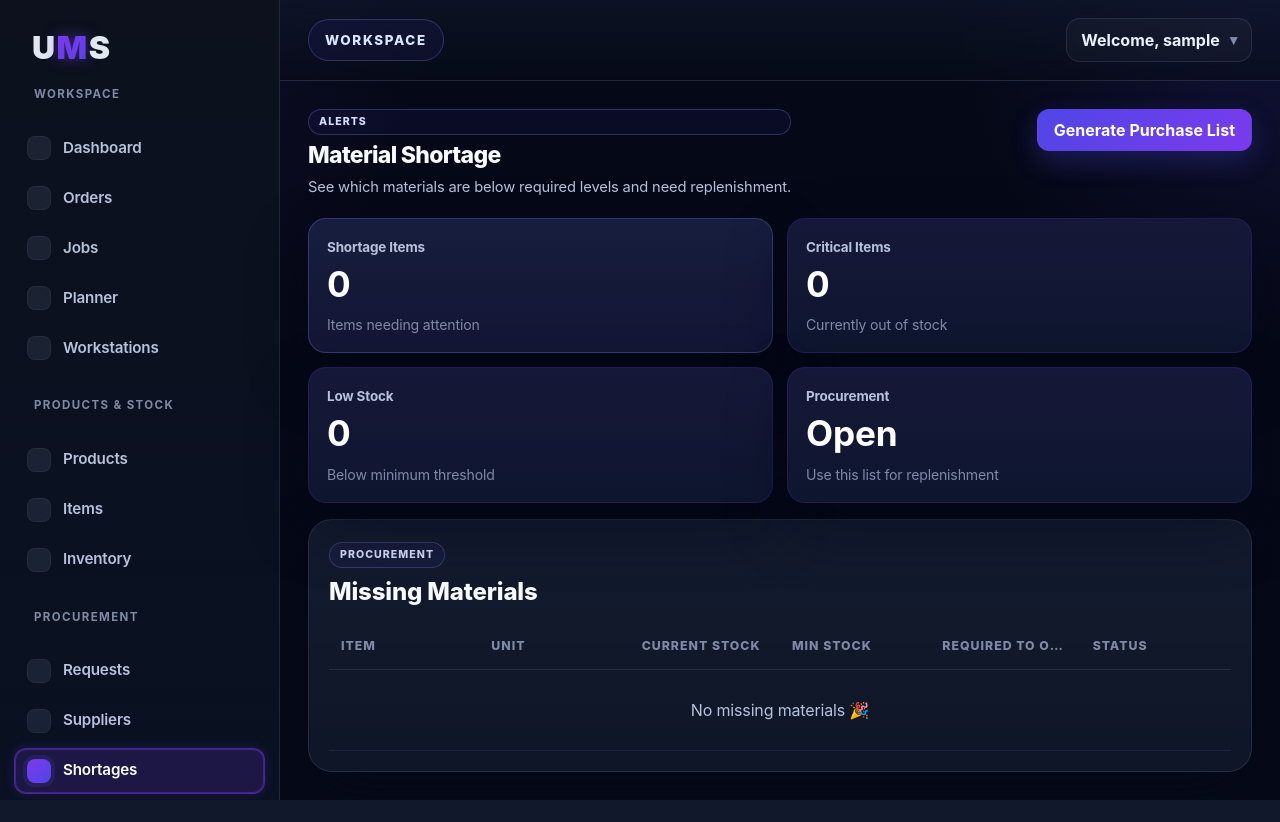
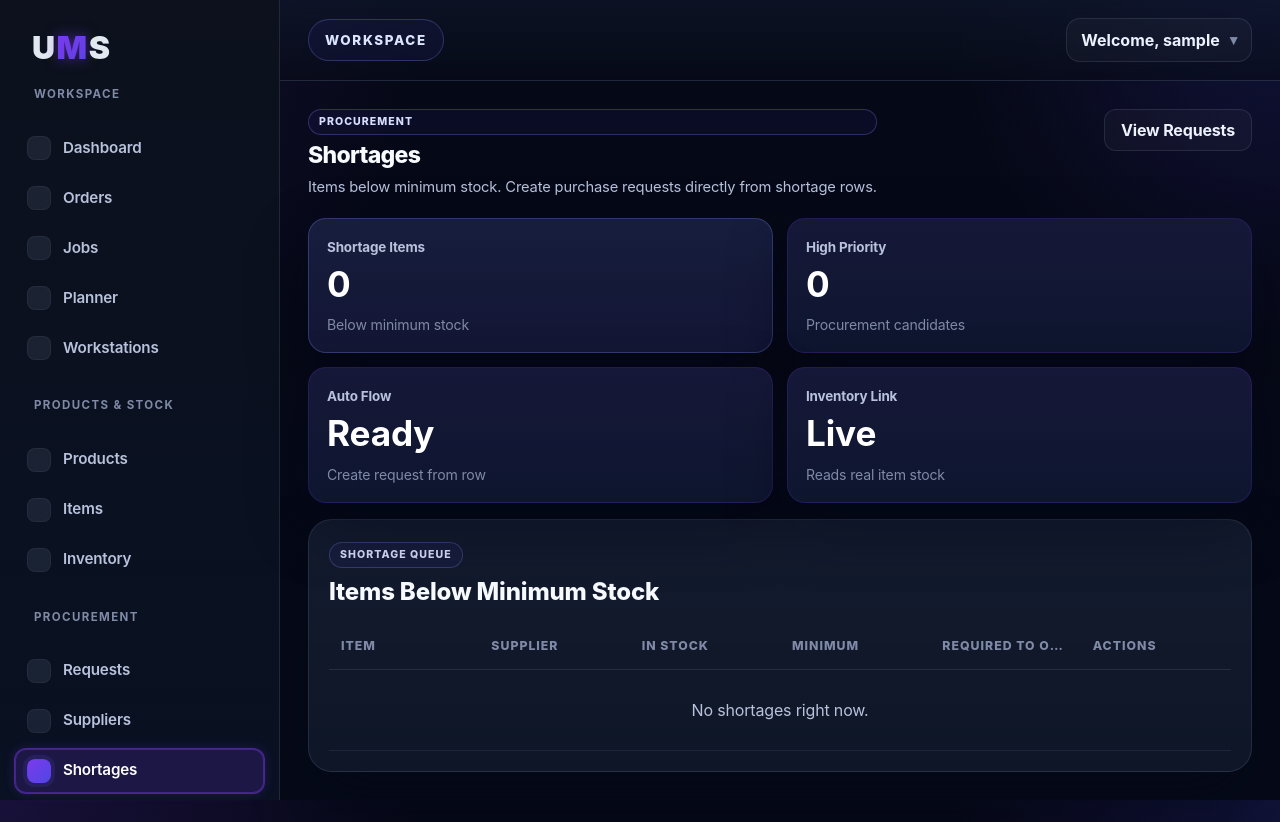
Before and after one commit to bracekk/UMS-Unity-Manufacturing-Solutions, a Flask app: page /materials-shortage in a window 1280 px wide. Before the commit the page ends 800 px from the top, so only its background shows below. Run offline with Flask 3, Linux system fonts and the light colour scheme; the visitor is signed in with stand-in values (Sample User, id 1); data that the repository does not hold is empty; some libraries are stand-ins or nearby versions.

Commit message:
Update materials_shortage.html

```diff
--- a/templates/materials_shortage.html
+++ b/templates/materials_shortage.html
@@ -1,17 +1,17 @@
 {% extends "base.html" %}
 
-{% block title %}UMS | Material Shortage{% endblock %}
+{% block title %}UMS | Shortages{% endblock %}
 
 {% block content %}
 <div class="jobs-header">
   <div class="jobs-header-left">
-    <span class="eyebrow-label">Alerts</span>
-    <h1>Material Shortage</h1>
-    <p>See which materials are below required levels and need replenishment.</p>
+    <span class="eyebrow-label">Procurement</span>
+    <h1>Shortages</h1>
+    <p>Items below minimum stock. Create purchase requests directly from shortage rows.</p>
   </div>
 
   <div class="jobs-header-right">
-    <button type="button" class="dashboard-btn primary">Generate Purchase List</button>
+    <a href="{{ url_for('purchase_requests') }}" class="dashboard-btn secondary">View Requests</a>
   </div>
 </div>
 
@@ -19,98 +19,95 @@
   <div class="stat-card stat-card-accent">
     <span class="stat-label">Shortage Items</span>
     <strong>{{ shortage_items|length }}</strong>
-    <span class="stat-meta">Items needing attention</span>
+    <span class="stat-meta">Below minimum stock</span>
   </div>
 
   <div class="stat-card">
-    <span class="stat-label">Critical Items</span>
-    <strong>
-      {% set critical = namespace(value=0) %}
-      {% for item in shortage_items %}
-        {% if item.stock_quantity <= 0 %}
-          {% set critical.value = critical.value + 1 %}
-        {% endif %}
-      {% endfor %}
-      {{ critical.value }}
-    </strong>
-    <span class="stat-meta">Currently out of stock</span>
+    <span class="stat-label">High Priority</span>
+    <strong>{{ shortage_items|length }}</strong>
+    <span class="stat-meta">Procurement candidates</span>
   </div>
 
   <div class="stat-card">
-    <span class="stat-label">Low Stock</span>
-    <strong>{{ shortage_items|length - critical.value }}</strong>
-    <span class="stat-meta">Below minimum threshold</span>
+    <span class="stat-label">Auto Flow</span>
+    <strong>Ready</strong>
+    <span class="stat-meta">Create request from row</span>
   </div>
 
   <div class="stat-card">
-    <span class="stat-label">Procurement</span>
-    <strong>Open</strong>
-    <span class="stat-meta">Use this list for replenishment</span>
+    <span class="stat-label">Inventory Link</span>
+    <strong>Live</strong>
+    <span class="stat-meta">Reads real item stock</span>
   </div>
 </div>
 
-<div class="dashboard-table-card shortage-table-card">
+<div class="dashboard-table-card section-spacing shortage-table-card">
   <div class="card-header">
     <div>
-      <span class="card-kicker">Procurement</span>
-      <h4>Missing Materials</h4>
+      <span class="card-kicker">Shortage Queue</span>
+      <h4>Items Below Minimum Stock</h4>
     </div>
   </div>
 
   <div class="table-wrapper">
-    <table class="orders-table shortage-table">
+    <table class="orders-table">
       <thead>
         <tr>
           <th>Item</th>
-          <th>Unit</th>
-          <th>Current Stock</th>
-          <th>Min Stock</th>
+          <th>Supplier</th>
+          <th>In Stock</th>
+          <th>Minimum</th>
           <th>Required to Order</th>
-          <th>Status</th>
+          <th>Actions</th>
         </tr>
       </thead>
-
       <tbody>
         {% if shortage_items %}
           {% for item in shortage_items %}
             <tr class="shortage-row">
               <td data-label="Item">
                 <div class="product-cell">
-                  <strong>{{ item.item_name }}</strong>
-                  <span class="product-sub">{{ item.item_code }}</span>
+                  <strong>{{ item.item_code }}</strong>
+                  <span class="product-sub">{{ item.item_name }}</span>
                 </div>
               </td>
 
-              <td data-label="Unit">{{ item.unit }}</td>
-
-              <td data-label="Current Stock">
-                {% if item.stock_quantity <= 0 %}
-                  <span class="stock-badge danger">{{ item.stock_quantity }}</span>
-                {% else %}
-                  <span class="stock-badge warning">{{ item.stock_quantity }}</span>
-                {% endif %}
+              <td data-label="Supplier">
+                {{ item.supplier_name if item.supplier_name else "—" }}
               </td>
 
-              <td data-label="Min Stock">
-                {{ item.min_stock }}
+              <td data-label="In Stock">
+                <span class="stock-badge danger">{{ item.stock_quantity }} {{ item.unit }}</span>
+              </td>
+
+              <td data-label="Minimum">
+                {{ item.min_stock }} {{ item.unit }}
               </td>
 
               <td data-label="Required to Order">
-                <strong class="shortage-qty">{{ item.required_to_order | round(2) }}</strong>
+                <span class="shortage-qty">{{ item.required_to_order }} {{ item.unit }}</span>
               </td>
 
-              <td data-label="Status">
-                {% if item.stock_quantity <= 0 %}
-                  <span class="status-badge delayed">Out of stock</span>
-                {% else %}
-                  <span class="status-badge waiting">Below minimum</span>
-                {% endif %}
+              <td data-label="Actions">
+                <div class="actions-cell request-actions">
+                  <form method="POST" action="{{ url_for('create_request_from_shortage', item_id=item.id) }}" class="inline-action-form">
+                    <button type="submit" class="table-action-btn primary-action-btn">
+                      Create Request
+                    </button>
+                  </form>
+
+                  <a href="{{ url_for('edit_item', item_id=item.id) }}" class="table-action-btn">
+                    Edit Item
+                  </a>
+                </div>
               </td>
             </tr>
           {% endfor %}
         {% else %}
           <tr>
-            <td colspan="6" class="empty-table-message">No missing materials 🎉</td>
+            <td colspan="6" class="empty-table-message">
+              No shortages right now.
+            </td>
           </tr>
         {% endif %}
       </tbody>
```
